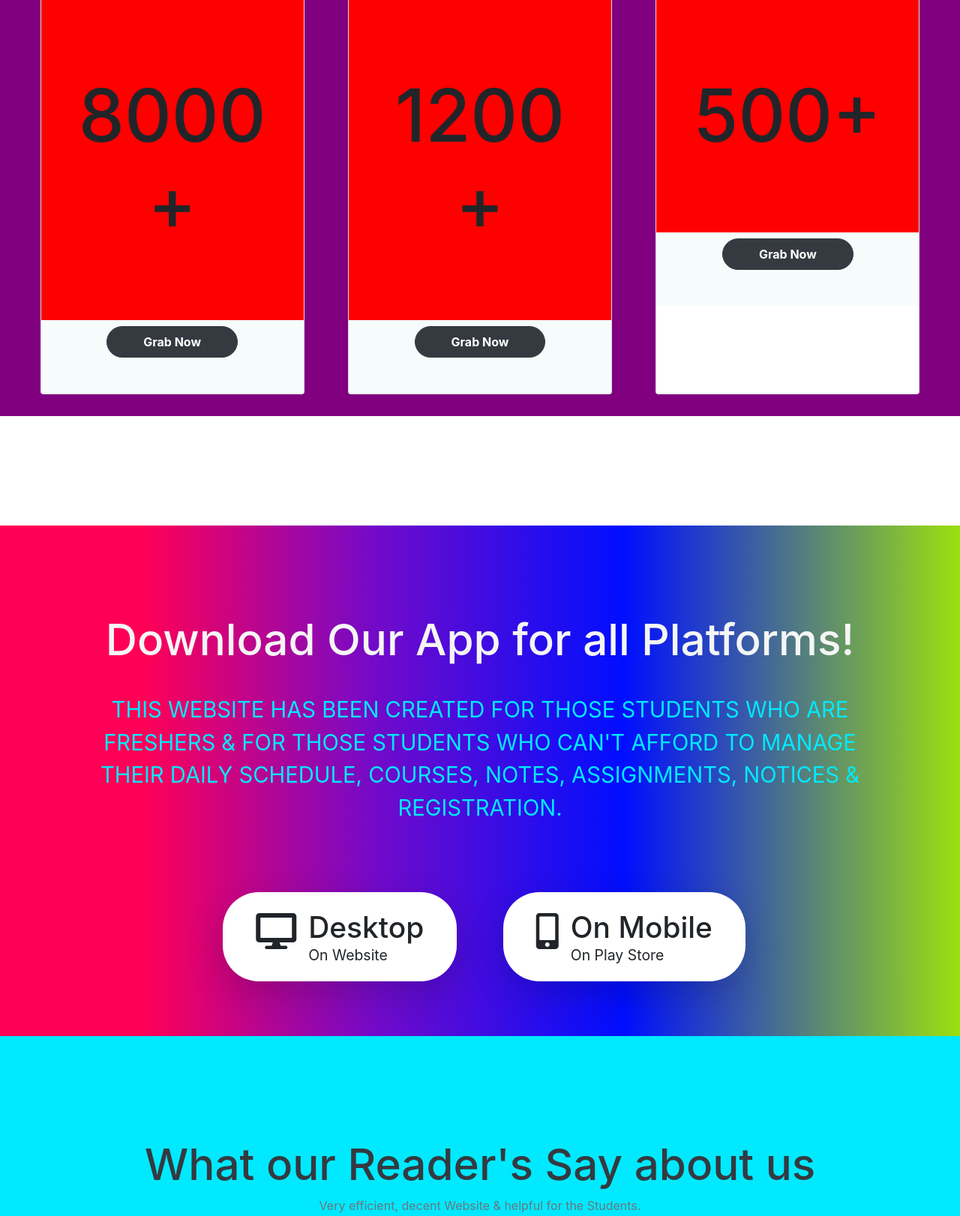
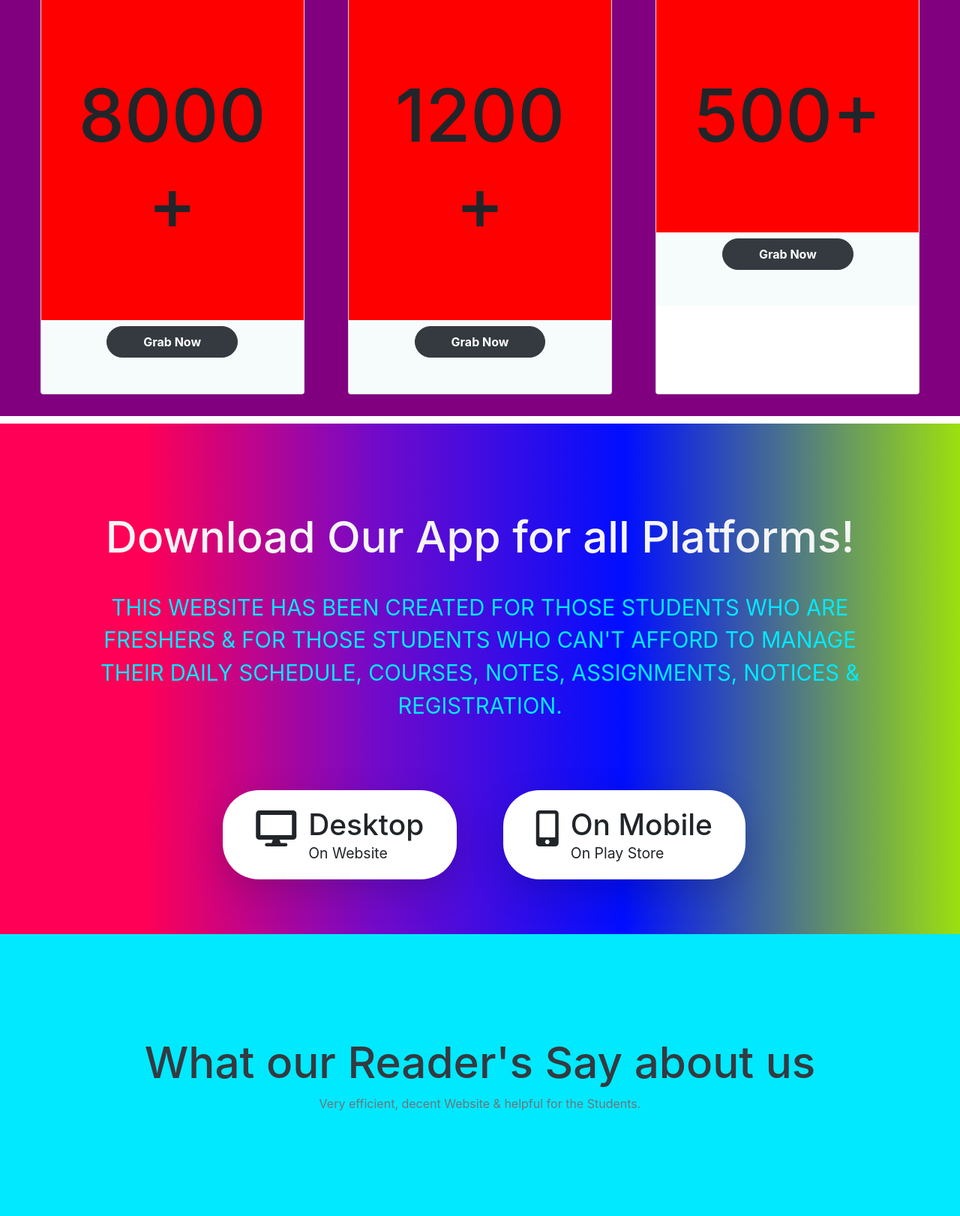
Before and after one commit to sourcebd/nafi.com, a PHP site: page / in a window 1280 px wide. Shown: the part 2761-4383 px from the top of the page at 75% size. Run offline with PHP 8.4, Linux system fonts and the light colour scheme; some web fonts are replaced.

Commit message:
Update Style.css

```diff
--- a/Style.css
+++ b/Style.css
@@ -260,7 +260,7 @@ header .container .col-md-7 p {
 
 .section-3 {
   height: 70vmin;
-  margin-top: 15vmin;
+  margin-top: 1vmin;
   background: var(--bggradient);
 }
 
```
